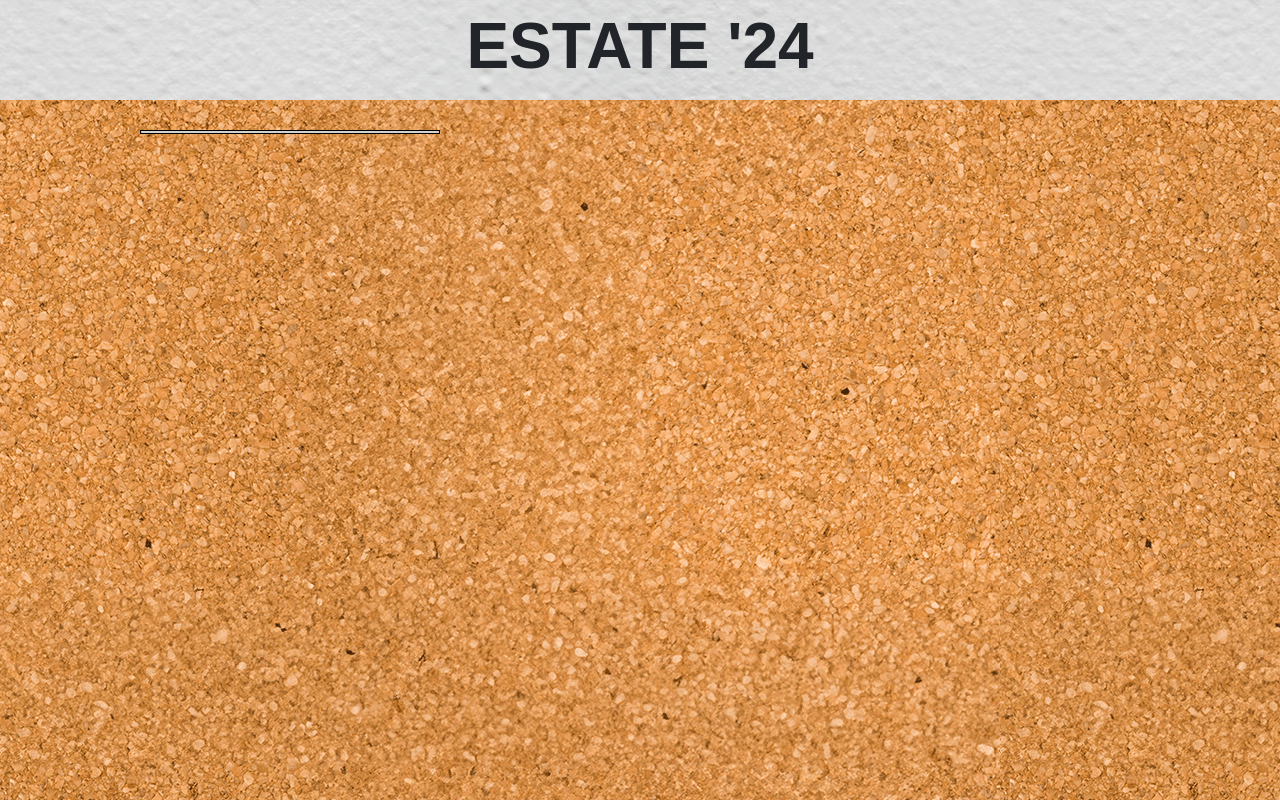
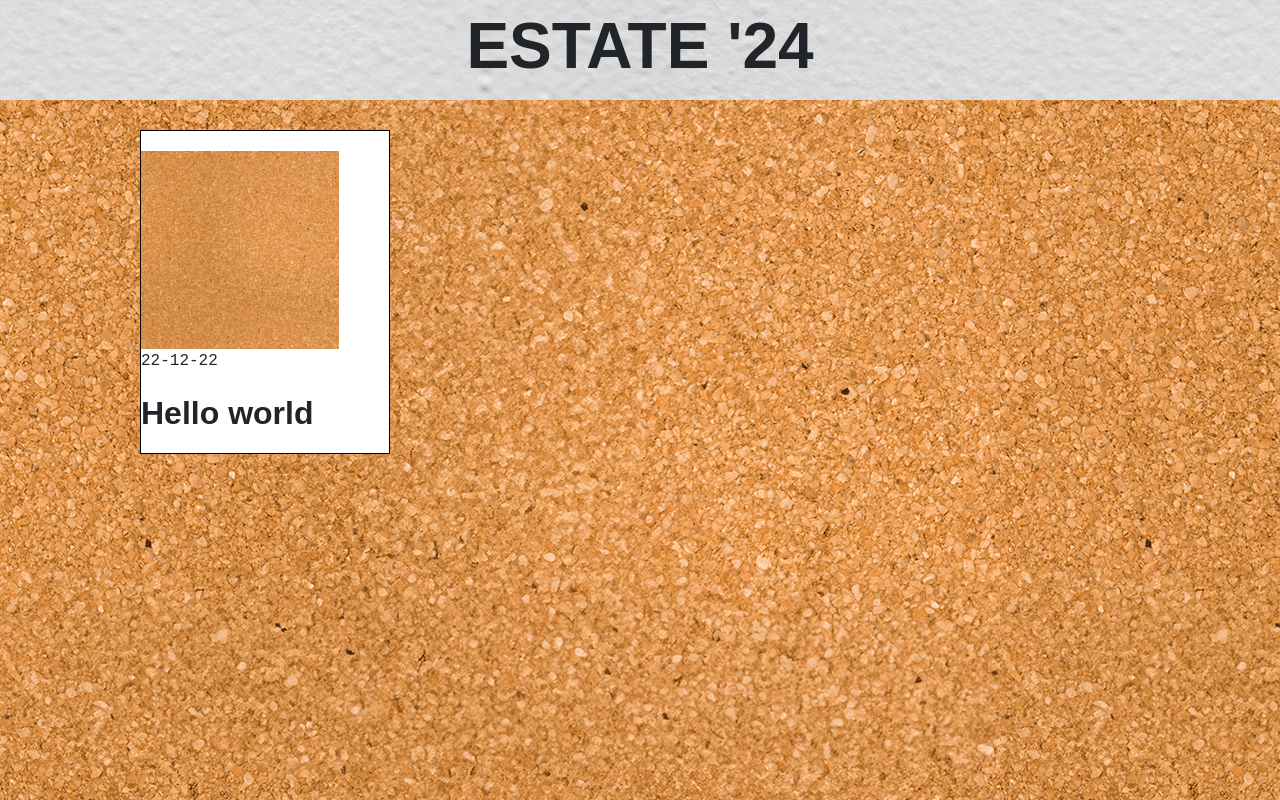
Before and after one commit to ilariamotta/js-photo-blog, a plain HTML site: page index.html in a window 1280 px wide. Drawn offline with nearby package versions, Linux system fonts and the light colour scheme; a web font is replaced by a local one.

Commit message:
feat: struttura card

```diff
--- a/css/style.css
+++ b/css/style.css
@@ -29,6 +29,14 @@ body {
 
 }
 
+.my-description {
+    font-family: "Edu Tas Beginner", sans-serif;
+    font-size: 2rem;
+    font-weight: 900;
+
+}
+
+
 .my-date {
     font-family: "Sometype Mono", monospace;
 }
@@ -49,8 +57,12 @@ body {
     margin: 0 auto;
 }
 
+.m-dcol {
+    flex-direction: column;
+}
+
 .m-col {
-    width: 30%;
+    width: 25%;
     border: 1px black solid;
 }
 
@@ -61,6 +73,15 @@ body {
 .m-justify-content-between {
     justify-content: space-between;
 }
+
+.m-justify-content-center {
+    justify-content: center;
+}
+
+.m-align-items {
+    align-items: center;
+}
+
 
 .m-wrap {
     flex-wrap: wrap;
@@ -79,3 +100,19 @@ header {
     height: 100px;
 
 }
+
+
+/* MAIN */
+
+.m-card {
+background-color: white;
+}
+
+.m-card-img {
+width: 80%;
+padding-top: 20px;
+}
+
+.m-card-body {
+
+}
--- a/index.html
+++ b/index.html
@@ -29,7 +29,14 @@
         <div class="m-container">
             <div class="m-flex m-justify-content-between m-wrap m-mt-30"></div>
             <div class="m-col">
-                <div class="card">
+
+
+                <div class="m-card m-flex m-justify-content-center m-dcol">
+                    <div class="m-card-img"><img src="./img/cork.png" alt=""></div>
+                    <div class="m-card-body">
+                        <p class="my-date">22-12-22</p>
+                        <p class="my-description">Hello world</p>
+                    </div>
                 </div>
             </div>
         </div>
```
